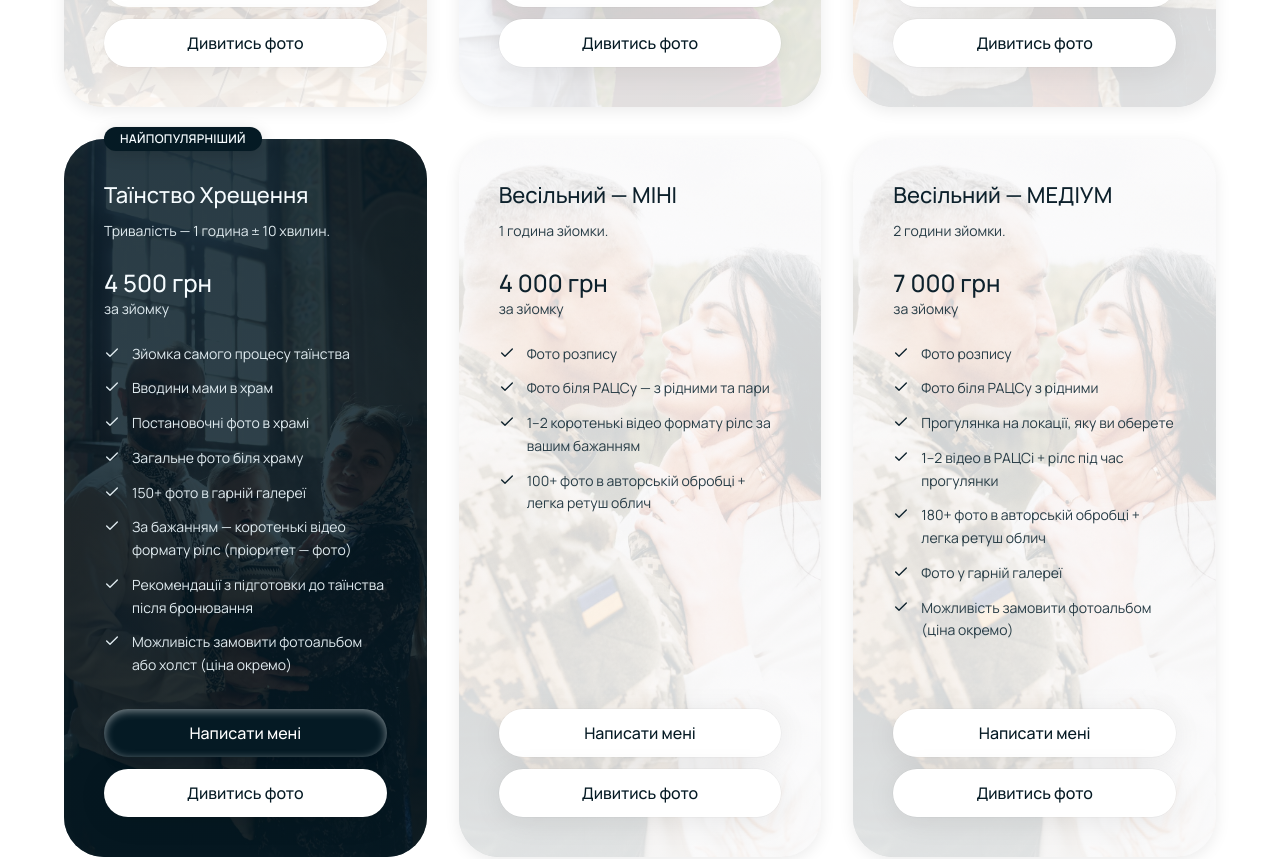
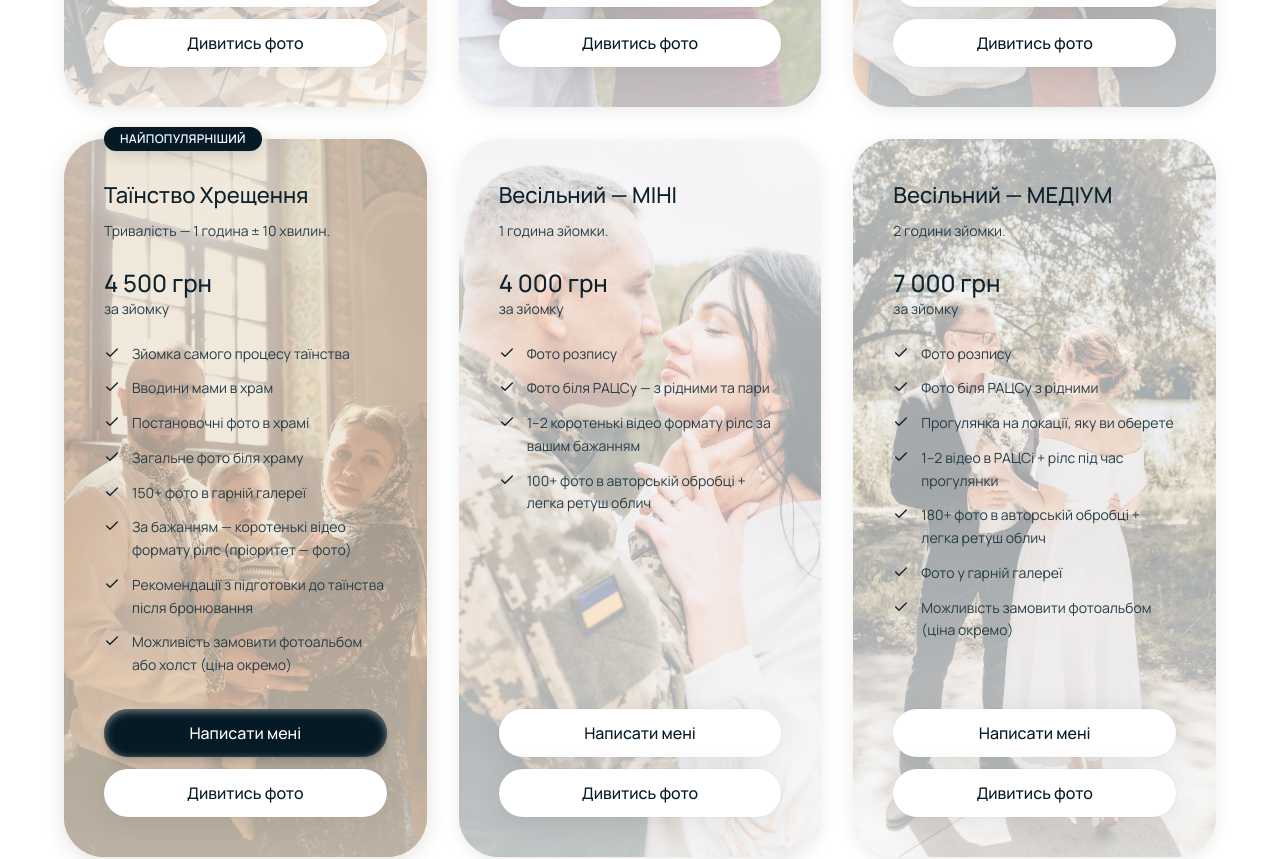
Before and after one commit to Neki4/Julia_website_white, a React (Vite) app: page / in a window 1280 px wide. Shown: the part 3400-4259 px from the top of the page. Built offline with nearby package versions, Linux system fonts and the light colour scheme; a web font is replaced by a local one.

Commit message:
Beige featured card, brighter backdrops, new medium wedding photo
- Highlight the baptism package with a warm beige card instead of dark
- Double pricing backdrop visibility again
- Use the new couple photo for the Wedding MEDIUM package

Co-Authored-By: Claude Fable 5 <noreply@anthropic.com>

```diff
--- a/src/components/PricingSection.tsx
+++ b/src/components/PricingSection.tsx
@@ -6,19 +6,20 @@ import type { ServicePackage } from '../data'
 
 function PackageCard({ pack, delay }: { pack: ServicePackage; delay: string }) {
   const { ref, inView } = useInViewAnimation<HTMLDivElement>()
-  const dark = pack.featured
+  // The featured package is highlighted with a warm beige card
+  const featured = pack.featured
 
   return (
     <div
       ref={ref}
       className={`relative flex flex-col rounded-[40px] px-8 md:px-10 pt-10 pb-10 ${
-        dark
-          ? 'bg-[#051A24] shadow-[inset_0_2px_12px_rgba(255,255,255,0.08)]'
+        featured
+          ? 'bg-[#EFE3D0] shadow-[0_4px_20px_rgba(93,72,42,0.16)]'
           : 'bg-white shadow-[0_4px_16px_rgba(0,0,0,0.08)]'
       } ${inView ? 'animate-fade-in-up' : 'opacity-0'}`}
       style={{ animationDelay: delay }}
     >
-      {pack.featured && (
+      {featured && (
         <span className="absolute z-20 -top-3 left-10 rounded-full bg-[#051A24] px-4 py-1 text-xs font-semibold uppercase tracking-wide text-[#F6FCFF] shadow-[0_0_0_0.5px_rgba(0,0,0,0.05),0_4px_16px_rgba(0,0,0,0.15)]">
           Найпопулярніший
         </span>
@@ -34,12 +35,12 @@ function PackageCard({ pack, delay }: { pack: ServicePackage; delay: string }) {
             src={pack.bgImage}
             alt=""
             loading="lazy"
-            className="w-full h-full object-cover object-top opacity-[0.28]"
+            className="w-full h-full object-cover object-top opacity-[0.56]"
           />
           <div
             className={`absolute inset-0 ${
-              dark
-                ? 'bg-gradient-to-b from-[#051A24]/45 via-[#051A24]/35 to-[#051A24]/55'
+              featured
+                ? 'bg-gradient-to-b from-[#EFE3D0]/50 via-[#EFE3D0]/40 to-[#EFE3D0]/60'
                 : 'bg-gradient-to-b from-white/45 via-white/35 to-white/55'
             }`}
           />
@@ -48,20 +49,20 @@ function PackageCard({ pack, delay }: { pack: ServicePackage; delay: string }) {
 
       <div className="relative z-10 flex flex-col flex-1">
       <h3
-        className={`text-[22px] font-medium ${dark ? 'text-[#F6FCFF]' : 'text-[#0D212C]'}`}
+        className={`text-[22px] font-medium text-[#0D212C]`}
       >
         {pack.name}
       </h3>
       {pack.desc && (
-        <p className={`mt-2 text-sm leading-relaxed ${dark ? 'text-[#E0EBF0]' : 'text-[#273C46]'}`}>
+        <p className={`mt-2 text-sm leading-relaxed text-[#273C46]`}>
           {pack.desc}
         </p>
       )}
 
-      <p className={`mt-6 text-2xl font-medium ${dark ? 'text-[#F6FCFF]' : 'text-[#0D212C]'}`}>
+      <p className={`mt-6 text-2xl font-medium text-[#0D212C]`}>
         {pack.price}
       </p>
-      <p className={`text-sm ${dark ? 'text-[#E0EBF0]' : 'text-[#273C46]'}`}>
+      <p className={`text-sm text-[#273C46]`}>
         {pack.priceNote}
       </p>
 
@@ -69,10 +70,10 @@ function PackageCard({ pack, delay }: { pack: ServicePackage; delay: string }) {
         {pack.features.map((f) => (
           <li key={f} className="flex items-start gap-3">
             <Check
-              className={`mt-0.5 h-4 w-4 shrink-0 ${dark ? 'text-[#E0EBF0]' : 'text-[#0D212C]'}`}
+              className="mt-0.5 h-4 w-4 shrink-0 text-[#0D212C]"
             />
             <span
-              className={`text-sm leading-relaxed ${dark ? 'text-[#E0EBF0]' : 'text-[#273C46]'}`}
+              className={`text-sm leading-relaxed text-[#273C46]`}
             >
               {f}
             </span>
@@ -84,7 +85,7 @@ function PackageCard({ pack, delay }: { pack: ServicePackage; delay: string }) {
         <Button
           href={CONTACT_URL}
           external
-          variant={dark ? 'primary' : 'tertiary'}
+          variant={featured ? 'primary' : 'tertiary'}
           className="w-full"
         >
           Написати мені
--- a/src/data.ts
+++ b/src/data.ts
@@ -179,7 +179,7 @@ export const packages: ServicePackage[] = [
     desc: '2 години зйомки.',
     price: '7 000 грн',
     priceNote: 'за зйомку',
-    bgImage: '/packages/wedding/7.jpg',
+    bgImage: '/packages/wedding/medium.jpg',
     features: [
       'Фото розпису',
       'Фото біля РАЦСу з рідними',
```
Also changed, not shown: public/packages/wedding/medium.jpg (added).
